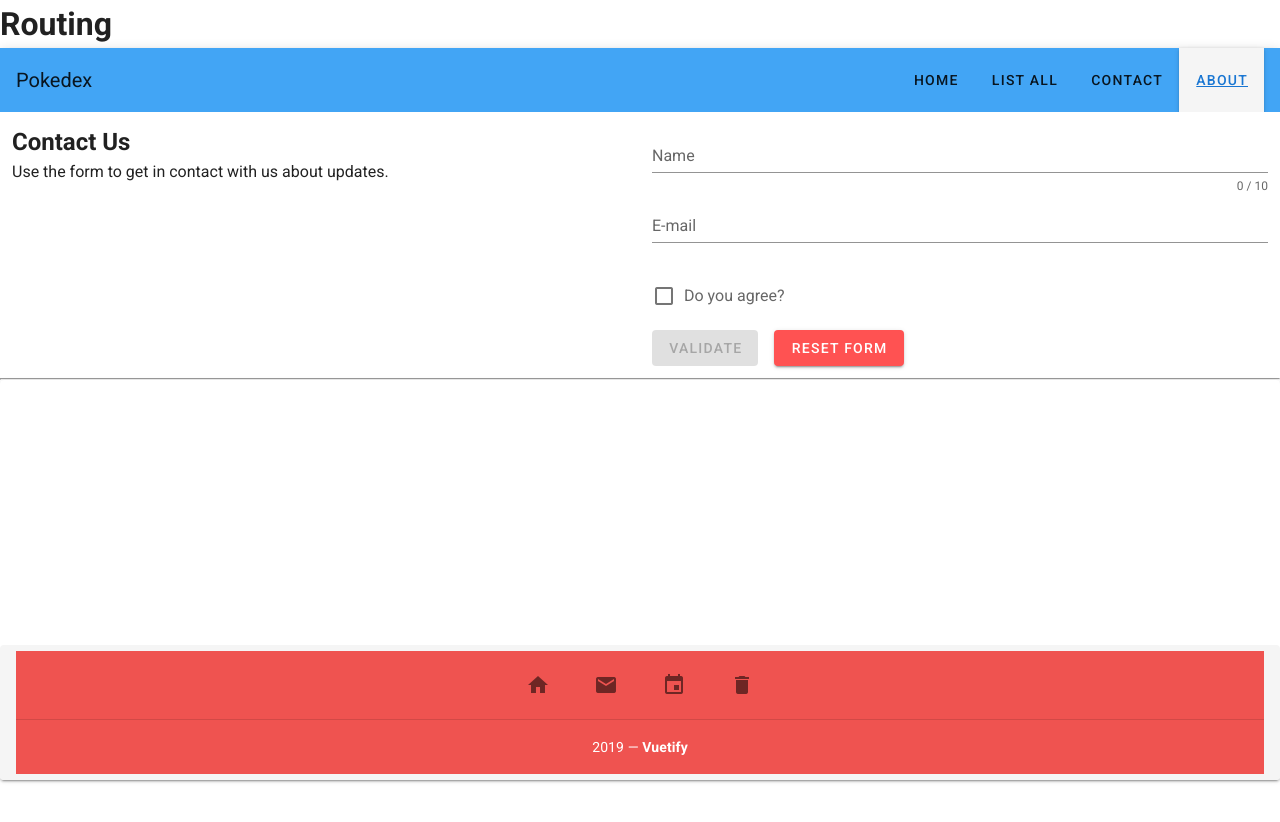
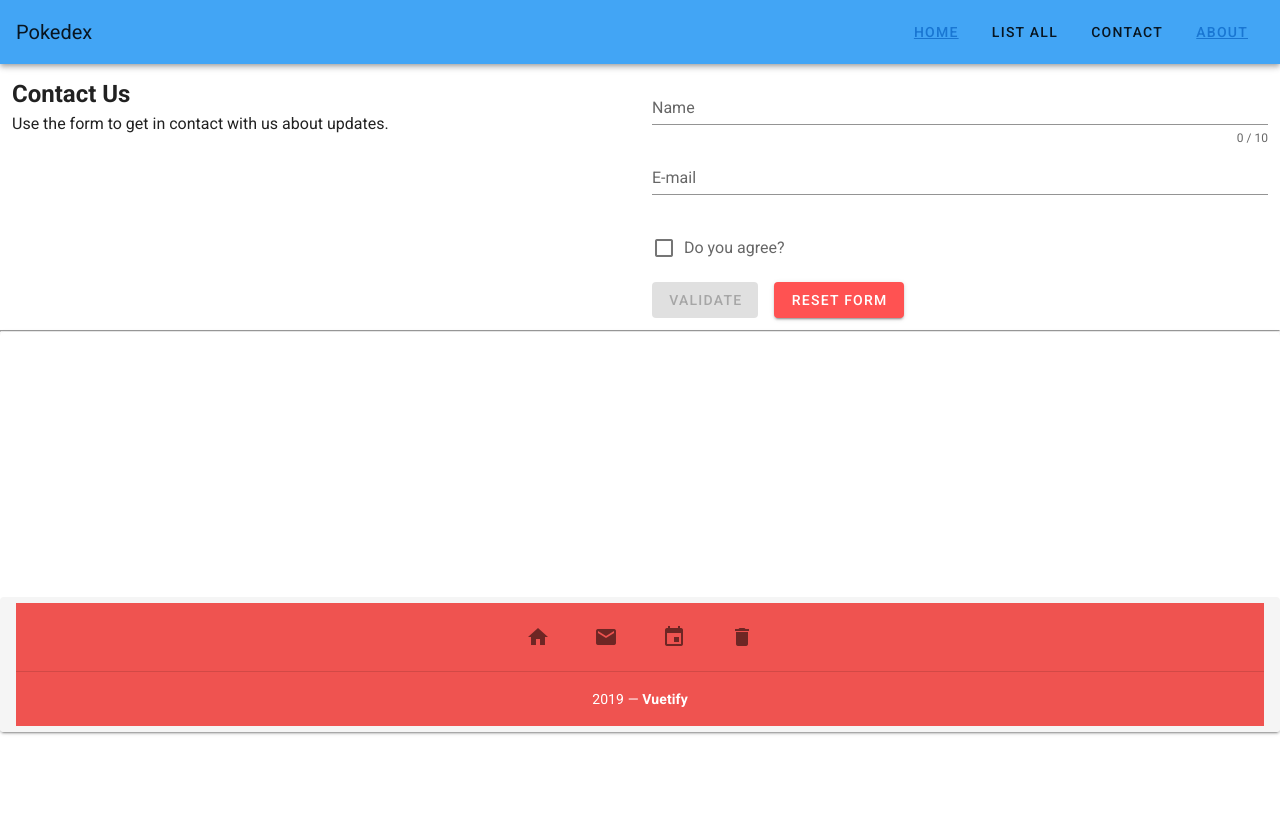
Before and after one commit to josecis0216/jose-cisneros-final-project, a Vue app: page /#/ in a window 1280 px wide. Shown: the top 822 px of the page. After the commit the page ends 800 px from the top, so only its background shows below. Built offline with nearby package versions, Linux system fonts and the light colour scheme.

Commit message:
Routes working now

```diff
--- a/src/App.vue
+++ b/src/App.vue
@@ -1,14 +1,12 @@
 <template>
   <v-app>
-    <h1>Routing</h1>
-    <app-header></app-header>
     <router-view></router-view>
   </v-app>
 </template>
 
 <script>
   import Header from './components/Header.vue'
-export default {
+  export default {
   components: {
     'app-header': Header,
   }
--- a/src/components/About.vue
+++ b/src/components/About.vue
@@ -1,6 +1,7 @@
 <template>
     <v-app>
         <h1>About Page</h1>
+        <app-header></app-header>
         <hr>
         <app-footer></app-footer>
     </v-app>
--- a/src/components/Header.vue
+++ b/src/components/Header.vue
@@ -8,10 +8,10 @@
       <v-spacer></v-spacer>
 
       <v-toolbar-items>
-        <v-btn text><router-link to="/"></router-link>Home</v-btn>
+        <v-btn text><router-link to="/">Home</router-link></v-btn>
         <v-btn text>List All</v-btn>
         <v-btn text>Contact</v-btn>
-        <v-btn><router-link to="/about">About</router-link></v-btn>
+        <v-btn text><router-link to="./about">About</router-link></v-btn>
       </v-toolbar-items>
     </v-toolbar>
   </div>
--- a/src/components/Home.vue
+++ b/src/components/Home.vue
@@ -1,5 +1,6 @@
 <template>
     <v-app>
+        <app-header></app-header>
         <contact-page></contact-page>
         <hr>
         <app-footer></app-footer>
@@ -8,12 +9,14 @@
 
 <script>
 // import HelloWorld from './components/HelloWorld'
+import Header from './Header'
 import Footer from './Footer'
 import Contact from './Contact'
 
 export default {
   name: 'App',
   components: {
+    'app-header': Header,
     'app-footer': Footer,
     'contact-page': Contact
   },
--- a/src/router.js
+++ b/src/router.js
@@ -1,10 +1,11 @@
 import Vue from 'vue'
 import Home from './components/Home.vue'
 import About from './components/About.vue'
+// import App from './App.vue'
 
 export const routes = [
-  {path: '/', component: Home},
-  {path: '/about', component: About},
+  { path: '/', component: Home },
+  { path: '/about', component: About },
 ];
 
 
```
